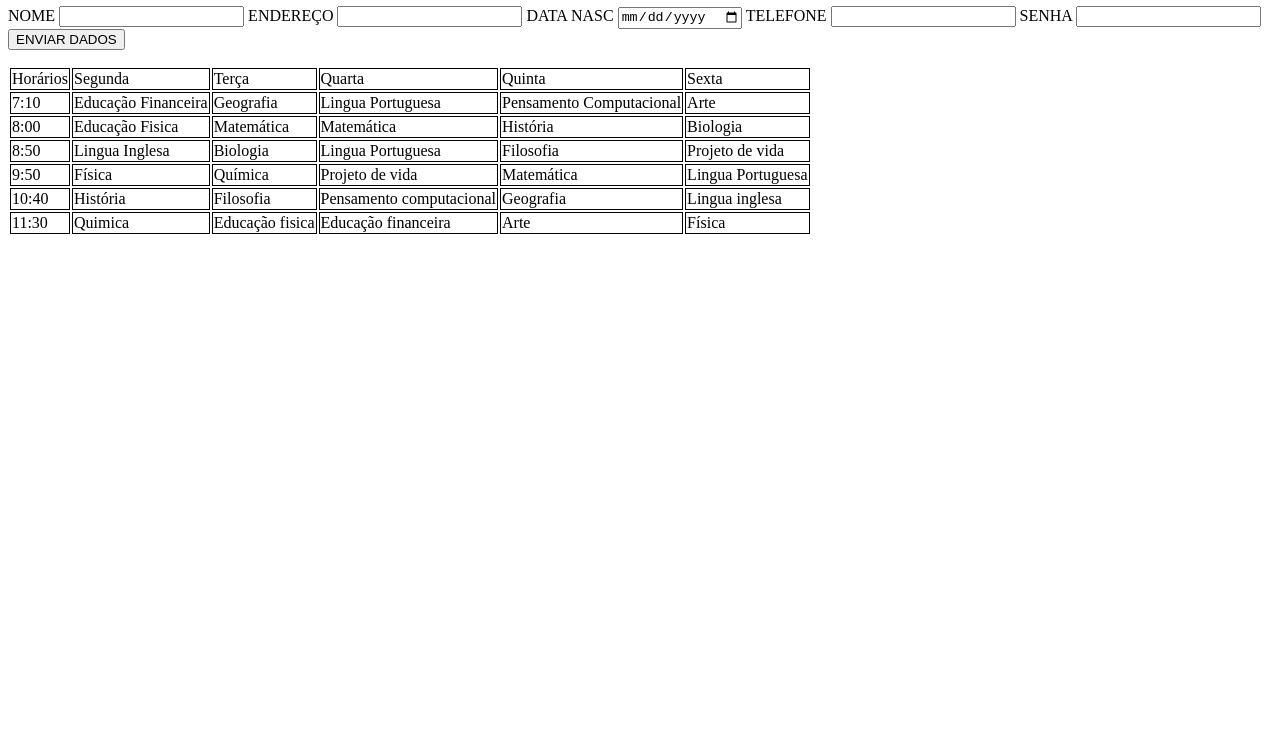
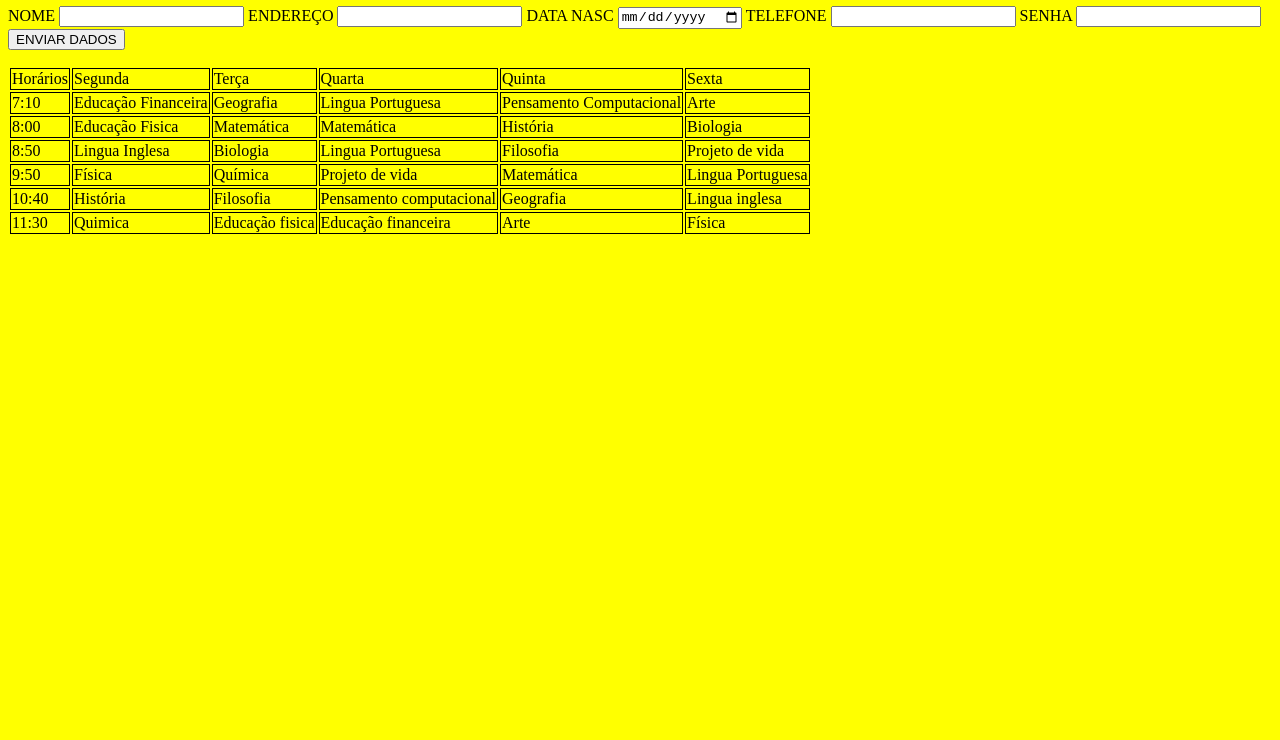
Before and after one commit to joserenanalmeida/1a-joserenan, a plain HTML site: page index.html in a window 1280 px wide. Shown: the part 60-800 px from the top of the page. Drawn offline with Linux system fonts and the light colour scheme.

Commit message:
Update style.css

```diff
--- a/style.css
+++ b/style.css
@@ -6,5 +6,5 @@ td {
 
     }
 body{
-     backgroud:yellow;
+     background:yellow;
 }
```
